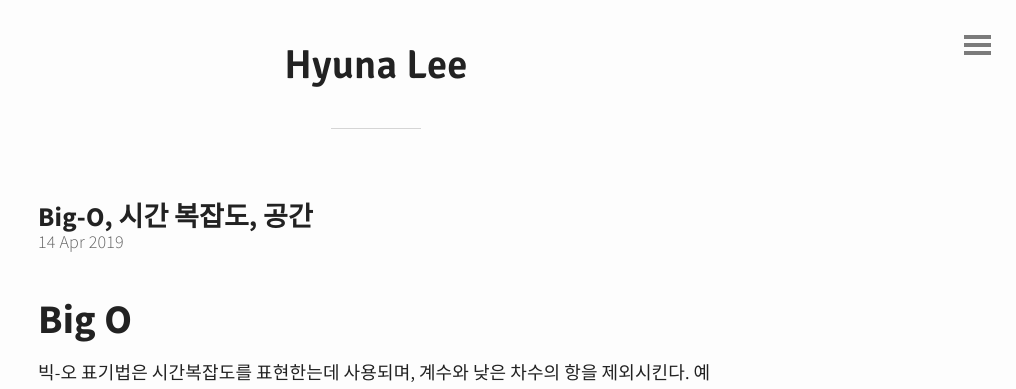
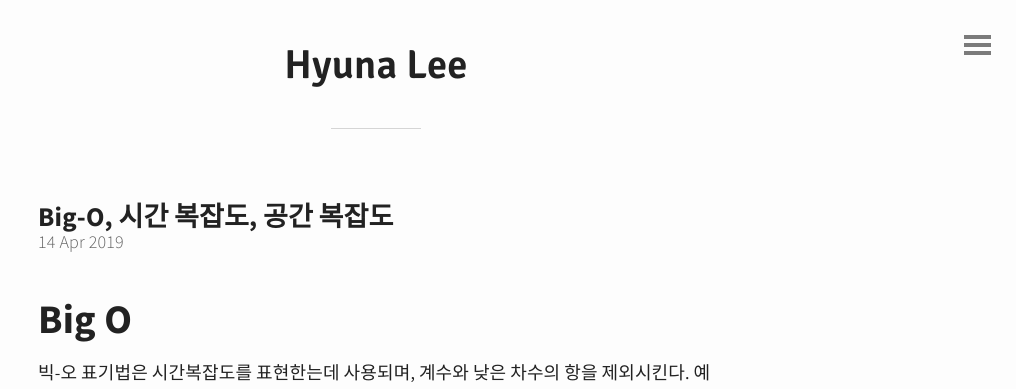
Before and after one commit to hyunalee419/hyunalee419.github.io, a Jekyll site: the page built from _posts/2019-04-14-big-O-time-space-complexity.md, in a window 1280 px wide and 900 px high. Shown: the top 389 px of the window, without its empty margins (264-1280 px from the left). Built offline with Jekyll 4.4.1, drawn with Linux system fonts in a browser that asks for light colours; comment, search, counter and statistics services are not loaded.

Commit message:
Update 2019-04-14-big-O-time-space-complexity.md

```diff
--- a/_posts/2019-04-14-big-O-time-space-complexity.md
+++ b/_posts/2019-04-14-big-O-time-space-complexity.md
@@ -1,6 +1,6 @@
 ---
 layout: post
-title: Big-O, 시간 복잡도, 공간
+title: Big-O, 시간 복잡도, 공간 복잡도
 categories: [Algorithm]
 tags: [Algorithm, big-O, Time-Complexity, Space-Complexity]
 comments: true
```
